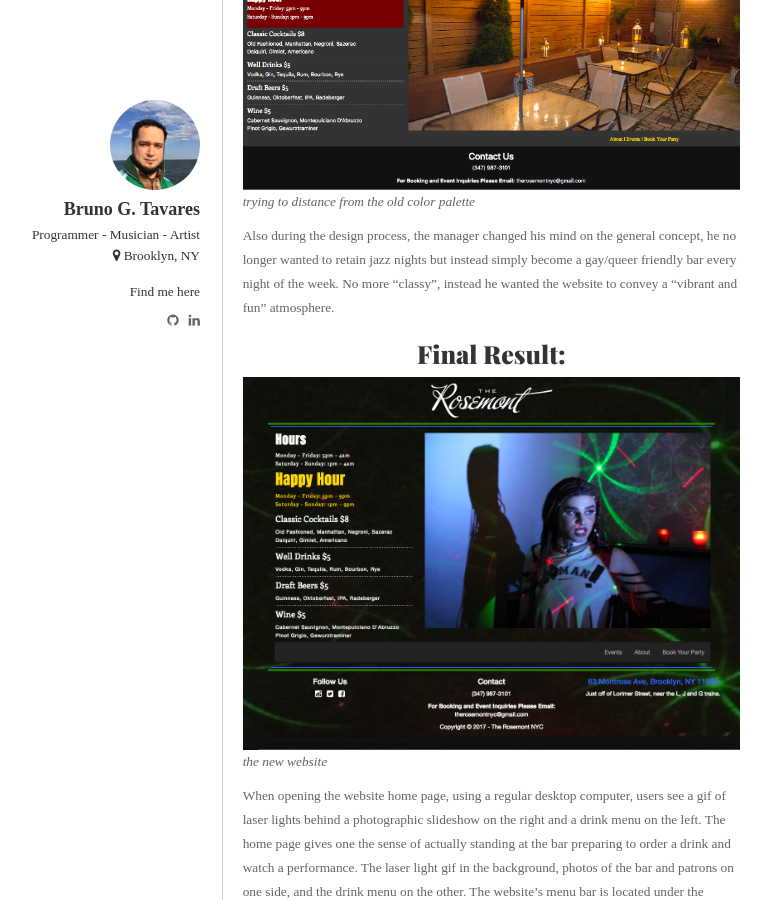
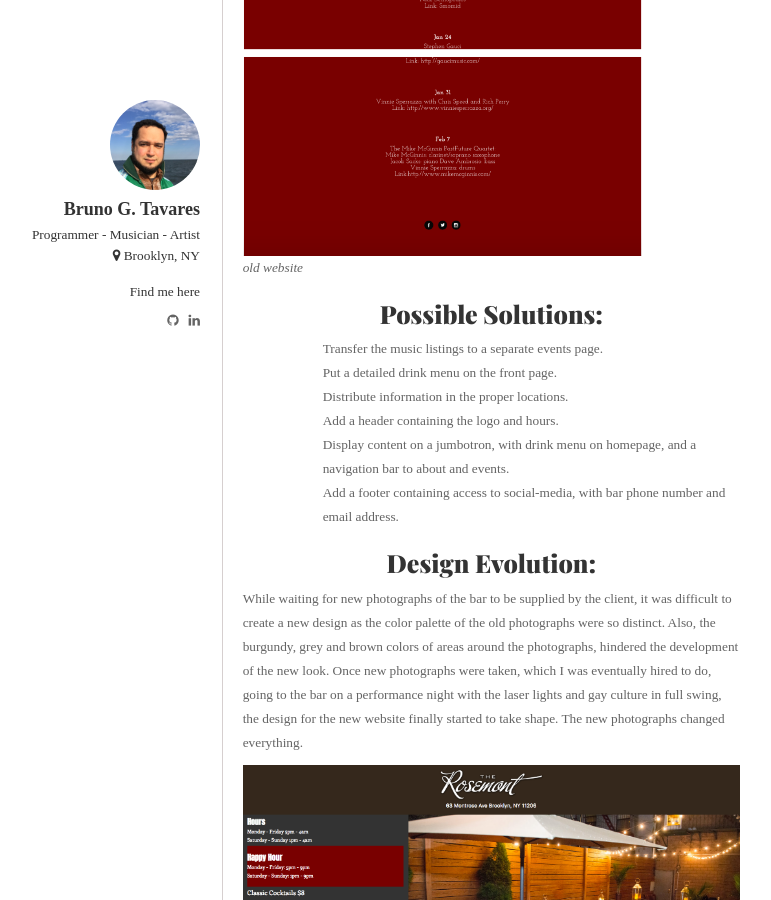
Before and after one commit to bruno78/bruno78.github.io, a Jekyll site: the page built from _posts/2017-02-10-the-rosemontnyc-process.md, in a window 1280 px wide and 900 px high, scrolled down 1576 px. Shown: the whole window, without its empty margins (155-926 px from the left). Built offline with Jekyll 4.4.1, drawn with Linux system fonts in a browser that asks for light colours; nearby versions of some CDN libraries; some web fonts are replaced.

Commit message:
Add pic to blog

```diff
--- a/_posts/2017-02-10-the-rosemontnyc-process.md
+++ b/_posts/2017-02-10-the-rosemontnyc-process.md
@@ -28,6 +28,11 @@ The client wanted to rebrand their existing jazz bar to become a gay bar with ja
 * - The website had too much scrolling on the front page.
 * - The client wanted to make sure people would come to the website and immediately see the - drink menu.
 * - Information wasn’t being displayed clearly and correctly.
+
+<div id="wrapper">
+  <img class="img-responsive" src="{{ "/assets/img/old-rosemontnyc.png" | prepend: site.baseurl }}">
+</div>
+*old website*
 
 ### Possible Solutions:
 
```
Also changed, not shown: assets/img/old-rosemontnyc.png (added).
